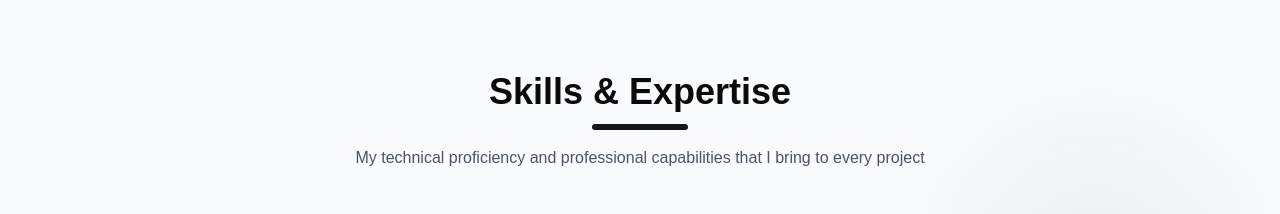
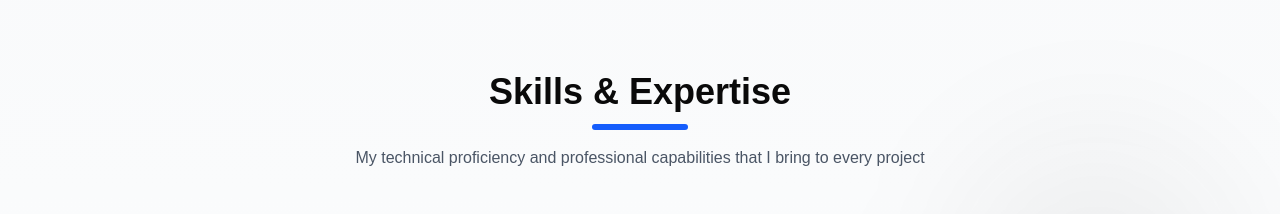
Before and after one commit to VIREN2779/viren-patadiya, a React (Vite) app: page / in a window 1280 px wide. Shown: the part 1700-1914 px from the top of the page. Built offline with nearby package versions, Linux system fonts and the light colour scheme.

Commit message:
fix(Skills.tsx): section header below line css changed

```diff
--- a/src/components/Skills.tsx
+++ b/src/components/Skills.tsx
@@ -147,7 +147,7 @@ export default function Skills() {
                 <div className={`transition-all duration-1000 ${isVisible ? 'opacity-100 translate-y-0' : 'opacity-0 translate-y-10'}`}>
                     <div className="flex flex-col items-center justify-center mb-16">
                         <h2 className="text-3xl md:text-4xl font-bold text-navy-dark mb-3">Skills & Expertise</h2>
-                        <div className="w-24 h-1.5 bg-primary rounded-full"></div>
+                        <div className="w-24 h-1.5 bg-blue-600 rounded-full"></div>
                         <p className="text-gray-600 mt-4 text-center max-w-2xl">
                             My technical proficiency and professional capabilities that I bring to every project
                         </p>
```
